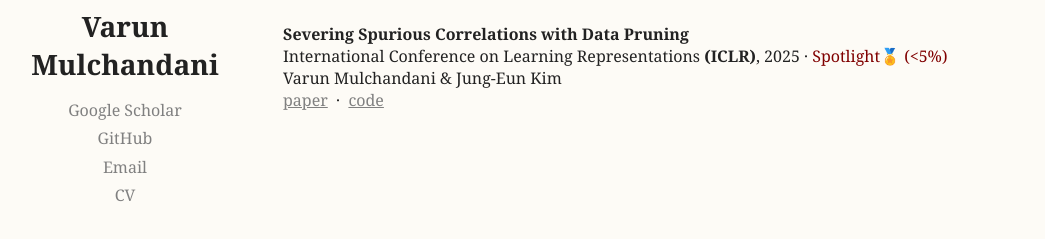
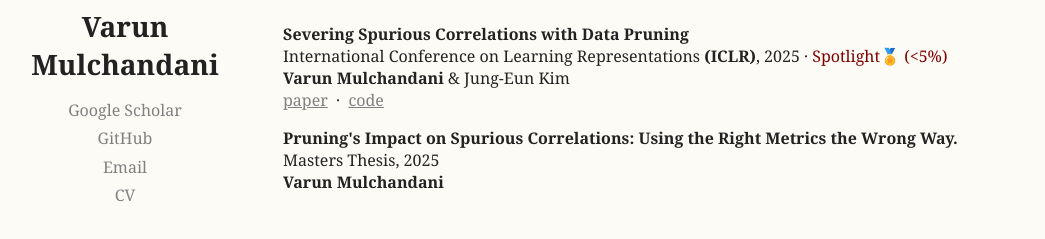
Before and after one commit to Varun-Mulchandani/varun-mulchandani.github.io, a plain HTML site: page index.html in a window 1280 px wide. Shown: the part 221-460 px from the top of the page, without its empty margins (125-1170 px from the left). Drawn offline with Linux system fonts and the light colour scheme.

Commit message:
Update research entries in index.html
Added a new research entry and updated author formatting.

```diff
--- a/index.html
+++ b/index.html
@@ -124,10 +124,15 @@
       <p>
         <strong>Severing Spurious Correlations with Data Pruning</strong><br>
         International Conference on Learning Representations <b>(ICLR)</b>, 2025 · <span class="spotlight">Spotlight🏅 (&lt;5%)</span><br>
-        Varun Mulchandani &amp; Jung-Eun Kim&nbsp;<br>
+        <b>Varun Mulchandani</b> &amp; Jung-Eun Kim&nbsp;<br>
         <a href="https://openreview.net/pdf?id=Bk13Qfu8Ru" target="_blank" rel="noopener">paper</a>
         &nbsp;&middot;&nbsp;
         <a href="https://github.com/JEKimLab/ICLR2025_SpuriousDataPruning" target="_blank" rel="noopener">code</a>
+      </p>
+      <p>
+        <strong>Pruning's Impact on Spurious Correlations: Using the Right Metrics the Wrong Way.</strong><br>
+        Masters Thesis, 2025<br>
+        <b>Varun Mulchandani</b><br>
       </p>
 
     </main>
```
